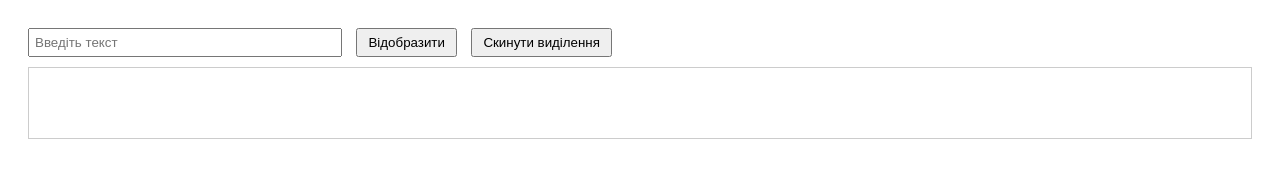
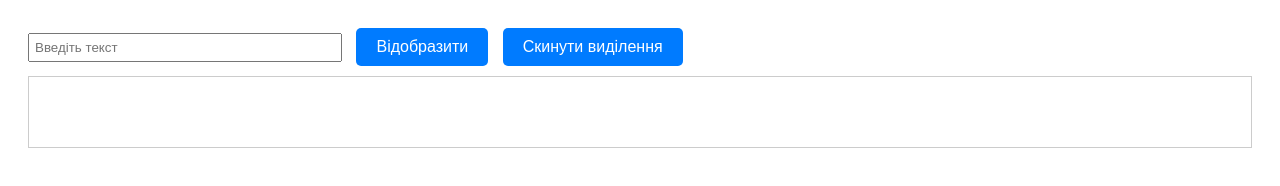
Before and after one commit to Igor9779/test-task-dragable-words, a plain HTML site: page index.html in a window 1280 px wide. Drawn offline with Linux system fonts and the light colour scheme.

Commit message:
Update styles.css

```diff
--- a/styles.css
+++ b/styles.css
@@ -14,9 +14,27 @@ input {
 }
 
 button {
-  padding: 5px 10px;
+  padding: 10px 20px;
+  background-color: #007bff;
+  border: none;
+  border-radius: 5px;
+  color: #fff;
+  font-size: 16px;
+  cursor: pointer;
   margin-left: 10px;
-  cursor: pointer;
+  transition: background-color 0.3s ease, transform 0.2s ease,
+    box-shadow 0.3s ease;
+}
+
+button:hover {
+  background-color: #0056b3;
+  transform: scale(1.05);
+  box-shadow: 0 4px 8px rgba(0, 0, 0, 0.2);
+}
+
+button:active {
+  transform: scale(0.95);
+  box-shadow: 0 2px 4px rgba(0, 0, 0, 0.2);
 }
 
 #output {
```
